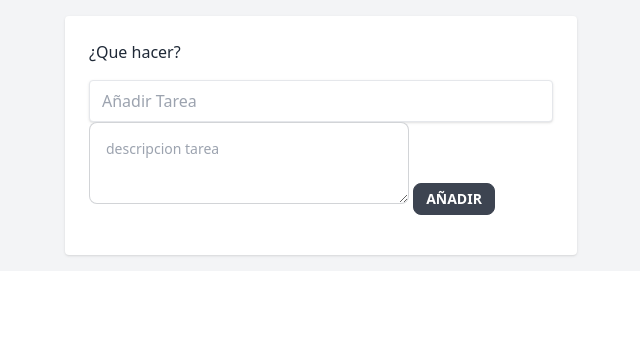
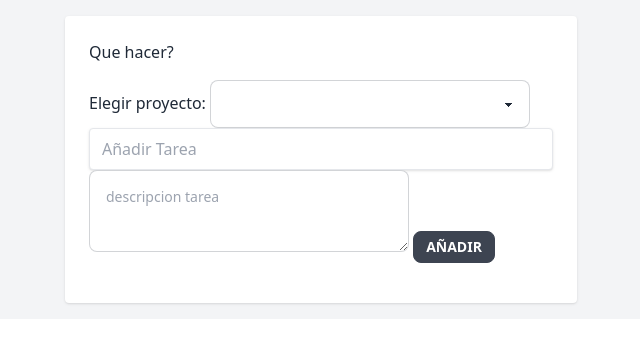
Before and after one commit to ivanderk/que_hacer, a Flask app: page / in a window 1280 px wide. Shown: the top 346 px of the page, without its empty margins (319-959 px from the left). Run offline with Flask 3, Linux system fonts and the light colour scheme; data that the repository does not hold is empty; some libraries are stand-ins or nearby versions.

Commit message:
Added projects to template

```diff
--- a/app.py
+++ b/app.py
@@ -11,6 +11,10 @@ db = init_app(app)
 app.app_context().push()
 db.create_all()
 
+# id name
+# 1 John
+# 2 Jane
+active_user_id = 1
 
 @app.route('/')
 def index():
@@ -20,7 +24,7 @@ def index():
 
 @app.route('/add', methods=['POST'])
 def add():
-    task = Task(name=request.form['task_name'], description=request.form['task_name'],complete=False)
+    task = Task(name=request.form['task_name'], description=request.form['task_name'], complete=False)
     db.session.add(task)
     db.session.commit()
     return redirect(url_for('index'))
@@ -28,7 +32,7 @@ def add():
 @app.route('/complete/<id>')
 def complete(id):
     task = Task.query.filter_by(id=int(id)).first()
-    task.complete = not task.complete
+    task.complete = not todo.complete
     db.session.commit()
     return redirect(url_for('index'))
 
--- a/templates/index.html
+++ b/templates/index.html
@@ -16,8 +16,19 @@
 <div class="h-100 w-full flex items-center justify-center bg-teal-lightest font-sans">
 	<div class="bg-white rounded shadow p-6 m-4 w-full lg:w-3/4 lg:max-w-lg">
         <div class="mb-4 ">
-            <h1 class="text-grey-darkest">¿Que hacer?</h1>
+            <h1 class="text-grey-darkest">Que hacer?</h1>
             <div class="flex mt-4">
+
+                <form hx-get="/tasks" hx-trigger="change" hx-target="#tasks-container">
+                  <div class="form-group">
+                    <label for="project-select">Elegir proyecto:</label>
+                    <select id="project-select" name="project_id" class="select select-bordered w-full max-w-xs">
+                      {% for project in projects %}
+                      <option value="{{ project.id }}">{{ project.name }}</option>
+                      {% endfor %}
+                    </select>
+                  </div>
+
                 <form action="{{ url_for('add') }}" method="post" >
                     <input class="shadow appearance-none border rounded w-full py-2 px-3 mr-4 text-grey-darker" name="task_name" placeholder="Añadir Tarea">
                     <textarea name="task_description" placeholder="descripcion tarea" class="textarea textarea-bordered textarea-md w-full max-w-xs" ></textarea>
@@ -26,18 +37,9 @@
             </div>
         </div>
 
-        <div>
+        <div id="tasks-container">
 
-            {% for task in tasks %}
-              <div class="flex mb-4 items-center">
-                <p class="w-full text-grey-darkest  {{'line-through' if task.complete else ''}}">{{ task.name }}</p>
-                <a href="{{ url_for('complete', id=task.id) }}"  class="flex-no-shrink btn  btn-sm {{ 'btn-secondary' if task.complete else 'btn-primary' }}">{{ 'Deshacer' if task.complete else 'Hecho' }}</a>
-                <form action="{{ url_for('delete') }}" method="post" >
-                    <input type="hidden" value="{{task.id}}" name="id"></iput>
-                    <button class="flex-no-shrink btn btn-sm btn-secondary">Borrar</button>
-                </form>
-                </div>
-             {% endfor %}
+            {% include 'tasks.html' %}
 
         </div>
     </div>
--- /dev/null
+++ b/templates/tasks.html
@@ -0,0 +1,11 @@
+
+{% for task in tasks %}
+<div class="flex mb-4 items-center">
+  <p class="w-full text-grey-darkest  {{'line-through' if task.complete else ''}}">{{ task.name }}</p>
+  <a href="{{ url_for('complete', id=task.id) }}"  class="flex-no-shrink btn  btn-sm {{ 'btn-secondary' if task.complete else 'btn-primary' }}">{{ 'Deshacer' if task.complete else 'Hecho' }}</a>
+  <form action="{{ url_for('delete') }}" method="post" >
+      <input type="hidden" value="{{task.id}}" name="id"></iput>
+      <button class="flex-no-shrink btn btn-sm btn-secondary">Borrar</button>
+  </form>
+  </div>
+{% endfor %}
```
